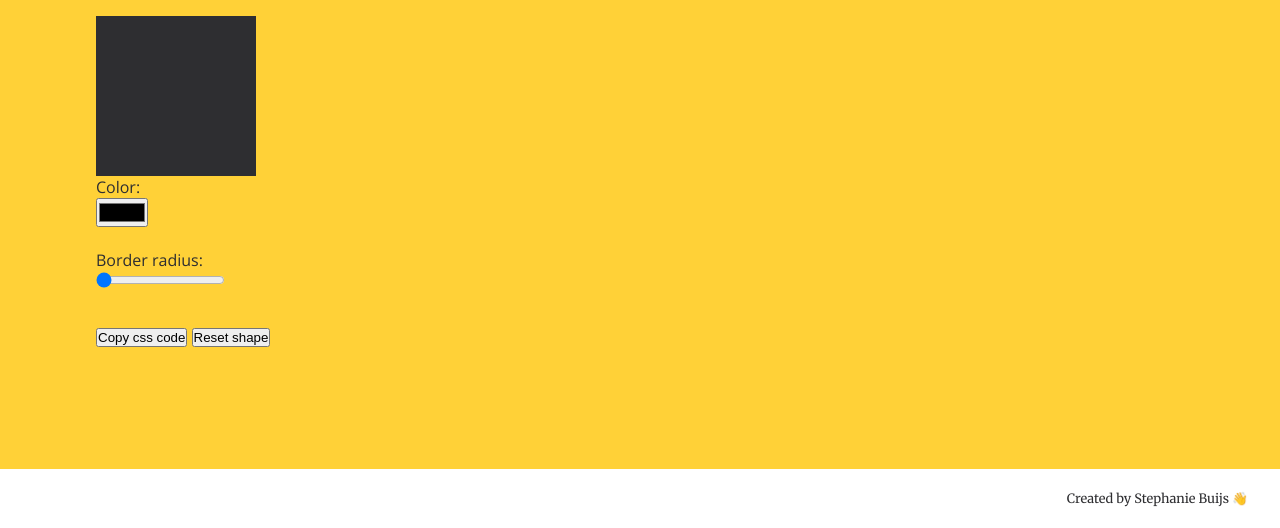
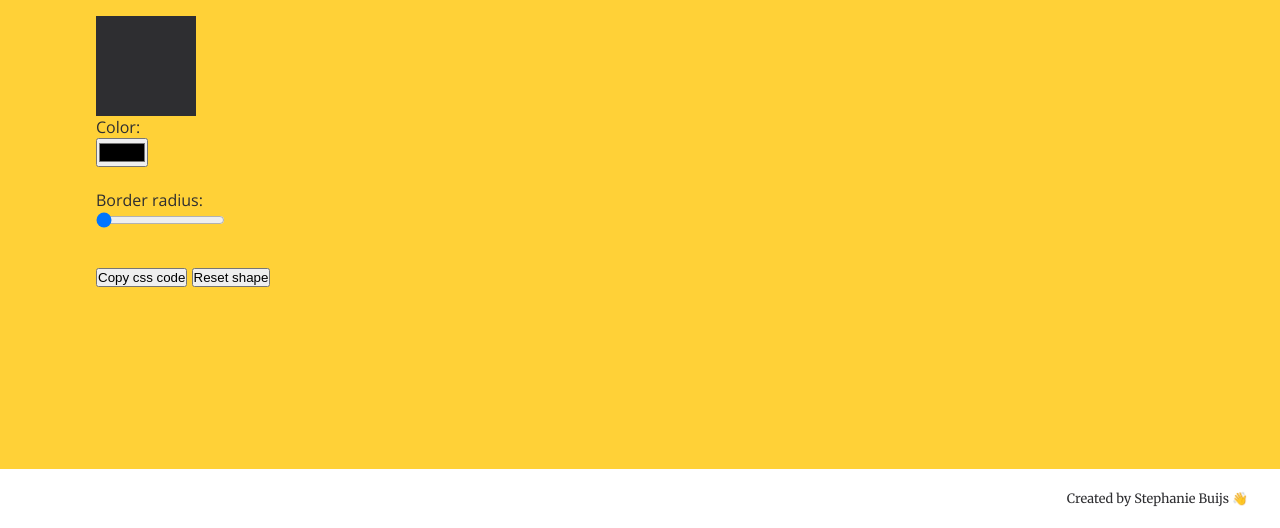
Before and after one commit to sbuijs/css-blob-generator-JS, a plain HTML site: page index.html in a window 1280 px wide. Shown: the part 272-800 px from the top of the page. Drawn offline with nearby package versions, Linux system fonts and the light colour scheme.

Commit message:
changed rem to px

```diff
--- a/script.js
+++ b/script.js
@@ -9,7 +9,6 @@ const resetBlobButton = document.getElementById("reset");
 
 const defaultBorderRadius = '0';
 const defaultColor = '#000';
-
 
 //---border
 //function that changes the blob after the user changed the value of the slider
--- a/style.css
+++ b/style.css
@@ -105,8 +105,8 @@ font-family: 'Merriweather', serif;
 
 
 #blob{
-  width: 10rem;
-  height: 10rem;
+  width: 100px;
+  height: 100px;
   background-color: #2e2e31;
   border-radius: 0px;
 }
```
